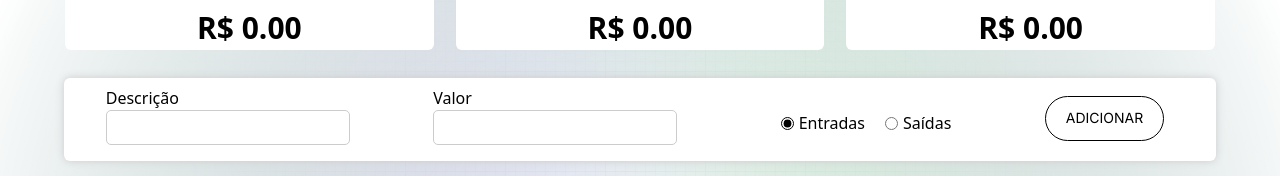
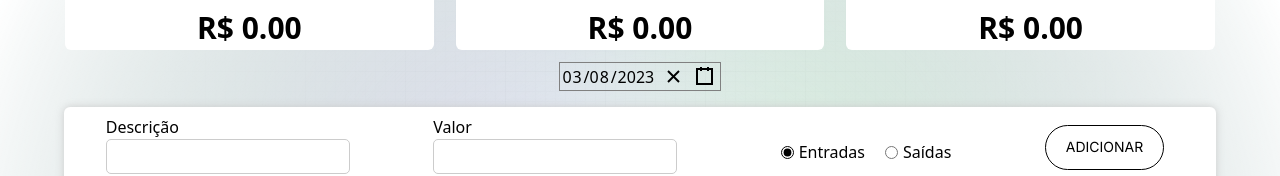
Before and after one commit to serjsouzar/MyFinance, a Next.js app: page /myfinance-page in a window 1280 px wide. Shown: the part 134-310 px from the top of the page. Built offline with nearby package versions, Linux system fonts and the light colour scheme; no server answers; the database is empty; sample sign-in values are in the browser's storage.

Commit message:
react datepicker and calender

```diff
--- a/app/myfinance-page/page.jsx
+++ b/app/myfinance-page/page.jsx
@@ -8,10 +8,16 @@ import Main from "@/components/Main";
 import Resume from "@/components/Resume";
 import Loading from "./loading";
 
+import DatePicker from "react-date-picker";
+
+import "react-date-picker/dist/DatePicker.css";
+import "react-calendar/dist/Calendar.css";
+
 const MyFinancePage = () => {
   const { data: session } = useSession();
   const router = useRouter();
   const [submitting, setSubmitting] = useState(false);
+  const [date, setDate] = useState(new Date());
 
   /* Form states */
   const [desc, setDesc] = useState("");
@@ -31,6 +37,15 @@ const MyFinancePage = () => {
     const fetchFinances = async () => {
       const response = await fetch(`/api/users/${session?.user.id}/finances`);
       const data = await response.json();
+
+      const selectedDate = date.toISOString().slice(0, 10)
+
+      //code to fix here !
+
+   /*    data.filter(finance => {
+        finance.createdAt.slice(0,10) === selectedDate ? setMyFinances(finance) : console.log("falhou")
+        console.log(finance)
+      }) */
 
       setMyFinances(data);
     };
@@ -67,15 +82,31 @@ const MyFinancePage = () => {
     );
   }, [myFinances]);
 
+  /* DATES */
+  const onChange = (date) => {
+    setDate(date)
+    //select date working
+    alert("A data selecionada foi: "+ date.toISOString().slice(0, 10))
+  }
+
+  //console.log(myFinances[2].createdAt.slice(0,10))
+
   return (
     <>
       {" "}
-      {
-      session?.user ? (
+      {session?.user ? (
         <>
           <div className="home">
             <div className="home_div">
               <Resume income={income} outcome={outcome} total={total} />
+
+              <DatePicker
+                onChange={onChange}
+                value={date}
+                locale={"pt-BR"}
+                format={"dd/MM/y"}
+              />
+
               <Main
                 desc={desc}
                 setDesc={setDesc}
@@ -98,8 +129,7 @@ const MyFinancePage = () => {
         <>
           <Loading />
         </>
-      )
-      }
+      )}
     </>
   );
 };
--- a/models/finance.js
+++ b/models/finance.js
@@ -17,7 +17,7 @@ const FinanceSchema = new Schema({
     type: Boolean,
     required: [true, 'Type must be outcome or income']
   }
-});
+}, {timestamps: true});
 
 const Finance = models.Finance || model('Finance', FinanceSchema)
 
--- a/package.json
+++ b/package.json
@@ -17,6 +17,7 @@
     "next-auth": "^4.22.3",
     "postcss": "8.4.27",
     "react": "18.2.0",
+    "react-date-picker": "^10.5.0",
     "react-dom": "18.2.0",
     "react-icons": "^4.10.1",
     "react-spinners": "^0.13.8",
--- a/styles/global.css
+++ b/styles/global.css
@@ -206,6 +206,10 @@
   };
 }
 
+.react-date-picker {
+  top: 80px;
+}
+
 .gradient {
   height: fit-content;
   z-index: 3;
```
Also changed, not shown: 1 other file (tests, documents, lock files or other folders).
